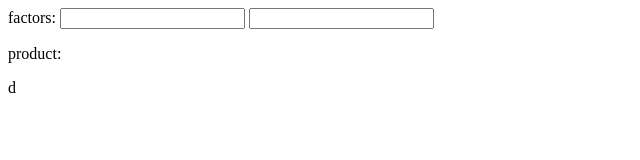
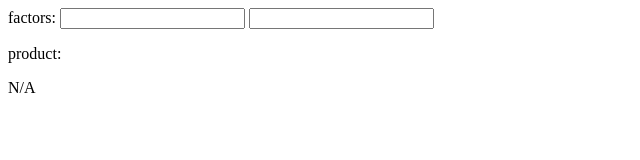
Before and after one commit to Claadam/review, a plain HTML site: page index.html in a window 1280 px wide. Shown: the full height of the page, 0-640 px from the left. Drawn offline with nearby package versions, Linux system fonts and the light colour scheme.

Commit message:
Classadoo autocommit

```diff
--- a/index.html
+++ b/index.html
@@ -11,6 +11,8 @@
     <p>
       product:
     </p>
-    d
+    <div id="output">
+      N/A
+    </div>
   </body>
 </html>
```
